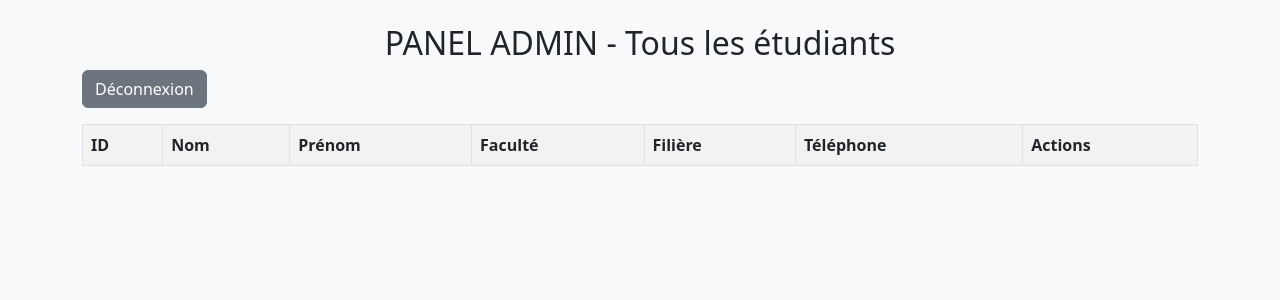
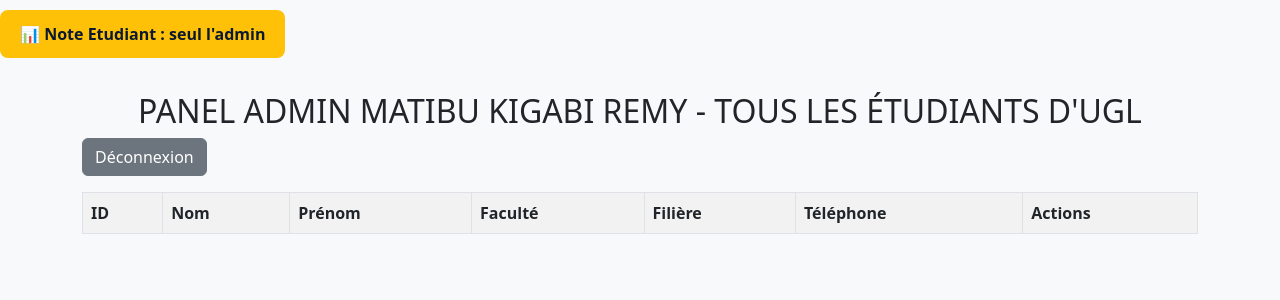
Before and after one commit to matiburemy-art/inscription-etudiant, a Flask app: page /admin_dashboard in a window 1280 px wide. Shown: the top 300 px of the page. Run offline with Flask 3, Linux system fonts and the light colour scheme; the visitor is signed in with stand-in values (Sample User, id 1); data comes from the database, SQL or seed files in the repository; lists and menus that the app fills with data are empty; some libraries are stand-ins or nearby versions.

Commit message:
Update admin_dashboard.html

```diff
--- a/templates/admin_dashboard.html
+++ b/templates/admin_dashboard.html
@@ -4,9 +4,12 @@
     <title>Admin - Etudiants</title>
     <link href="https://cdn.jsdelivr.net/npm/bootstrap@5.3.0/dist/css/bootstrap.min.css" rel="stylesheet">
 </head>
+<a href="/notes-etudiants" style="display:inline-block; background:#ffc107; color:#0a1931; padding:12px 20px; border-radius:8px; font-weight:bold; text-decoration:none; margin:10px 0;">
+          📊 Note Etudiant : seul l'admin
+</a>
 <body class="bg-light">
 <div class="container mt-4">
-    <h2 class="text-center">PANEL ADMIN - Tous les étudiants</h2>
+    <h2 class="text-center">PANEL ADMIN MATIBU KIGABI REMY - TOUS LES ÉTUDIANTS D'UGL</h2>
     <a href="/logout" class="btn btn-secondary mb-3">Déconnexion</a>
     <table class="table table-bordered table-striped bg-white">
         <tr>
```
